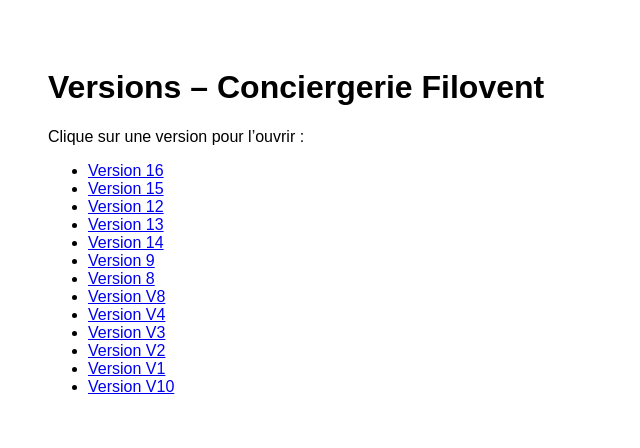
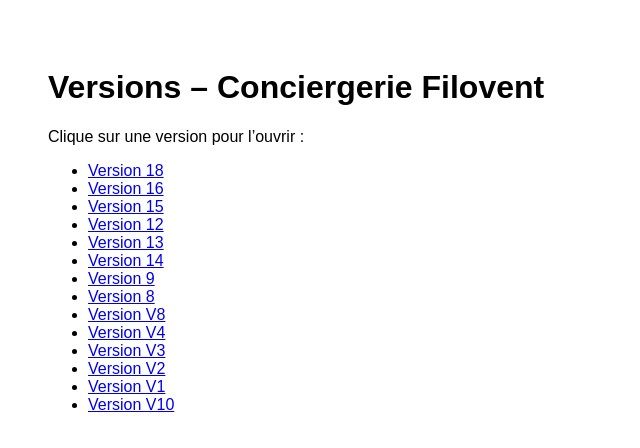
Before and after one commit to manongarnierfilovent-cell/Qui-sommes-nous-Conciergerie, a plain HTML site: page index.html in a window 1280 px wide. Shown: the whole page, without its empty margins (0-640 px from the left). Drawn offline with Linux system fonts and the light colour scheme.

Commit message:
Update index.html

```diff
--- a/index.html
+++ b/index.html
@@ -11,6 +11,7 @@
 <p>Clique sur une version pour l’ouvrir :</p>
 
 <ul>
+  <li><a href="conciergerie-filovent-v18.html">Version 18</a></li>
   <li><a href="conciergerie-filovent-v16.html">Version 16</a></li>
   <li><a href="conciergerie-filovent-v15.html">Version 15</a></li>
   <li><a href="conciergerie-filovent-v12.html">Version 12</a></li>
```
